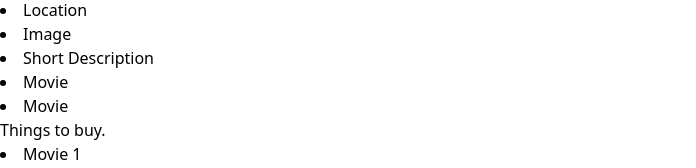
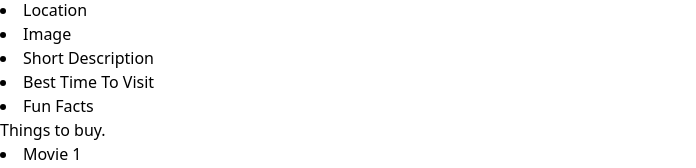
Before and after one commit to aryal05/CODSOFT, a React (Vite) app in the folder Shop/shopify/: page / in a window 1280 px wide. Shown: the part 314-482 px from the top of the page, without its empty margins (0-696 px from the left). Built offline with nearby package versions, Linux system fonts and the light colour scheme.

Commit message:
dummy data for iitems to display

```diff
--- a/Shop/shopify/src/components/home/Home.jsx
+++ b/Shop/shopify/src/components/home/Home.jsx
@@ -25,8 +25,8 @@ const Home = () => {
               <li>Location</li>
               <li>Image</li>
               <li>Short Description</li>
-              <li>Movie</li>
-              <li>Movie</li>
+              <li>Best Time To Visit</li>
+              <li>Fun Facts</li>
         </div>
 
         <div>
```
